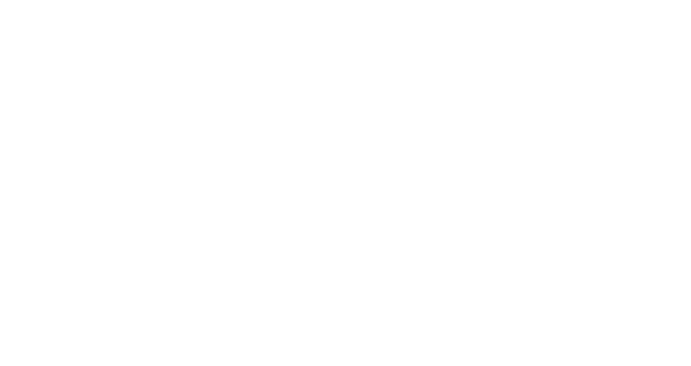
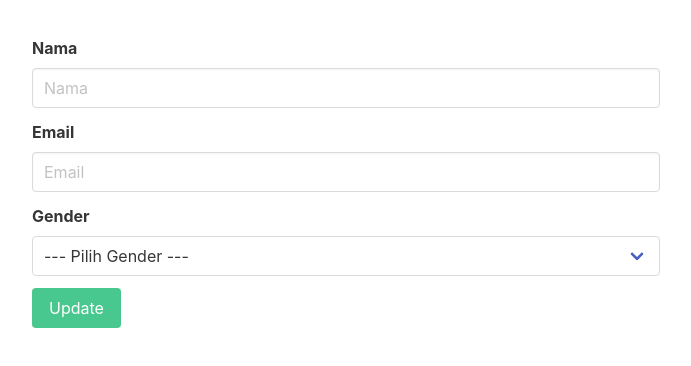
Before and after one commit to hawiksfd/mern-crud, a React (Create React App) app in the folder frontend/: page /edit/1 in a window 1280 px wide. Before the commit this address had no page. Shown: the top 366 px of the page, without its empty margins (294-985 px from the left). Built offline with nearby package versions, Linux system fonts and the light colour scheme; no server answers.

Commit message:
konfigurasi edit user dan routing page

```diff
--- a/frontend/src/App.js
+++ b/frontend/src/App.js
@@ -1,13 +1,15 @@
 import { BrowserRouter, Routes, Route } from "react-router-dom";
 import UserList from "./components/UserList.jsx";
 import AddUser from "./components/AddUser.jsx";
+import EditUser from "./components/EditUser.jsx";
 
 function App() {
   return (
     <BrowserRouter>
       <Routes>
-        <Route path="/" element=<UserList /> />
-        <Route path="/add" element=<AddUser /> />
+        <Route path="/" element={<UserList />} />
+        <Route path="/add" element={<AddUser />} />
+        <Route path="/edit/:id" element={<EditUser />} />
       </Routes>
     </BrowserRouter>
   );
--- /dev/null
+++ b/frontend/src/components/EditUser.jsx
@@ -0,0 +1,93 @@
+import React, {useState, useEffect} from 'react'
+import axios from "axios";
+import {useNavigate, useParams} from "react-router-dom";
+
+
+const EditUser = () => {
+
+    const [nama, setNama] = useState("");
+    const [email, setEmail] = useState("");
+    const [gender, setGender] = useState("");
+    const navigate = useNavigate();
+    const {id} = useParams();
+
+    useEffect(() => {
+      getUserById();
+    }, []);
+
+
+    const UpdateUser = async(e) => {
+        e.preventDefault();
+        try {
+            await axios.patch(`http://localhost:5000/users/${id}`, {
+                nama,
+                email,
+                gender
+            });
+            navigate('/');
+        } catch (error) {
+            console.log(error)
+        }
+    }
+
+    const getUserById = async () => {
+        const response = await axios.get(`http://localhost:5000/users/${id}`);
+        setNama(response.data.nama);
+        setEmail(response.data.email);
+        setGender(response.data.gender);
+
+    }
+
+    return (
+        <div className="columns mt-5 is-centered">
+            <div className="column is-half">
+                <form onSubmit={UpdateUser}>
+                    <div className="field">
+                        <label className="label">Nama</label>
+                        <div className="control">
+                            <input
+                                type="text"
+                                className='input'
+                                placeholder='Nama'
+                                value={nama}
+                                onChange={(e)=>setNama(e.target.value)}
+                            />
+                        </div>
+                    </div>
+                    <div className="field">
+                        <label className="label">Email</label>
+                        <div className="control">
+                            <input
+                                type="text"
+                                className='input'
+                                placeholder='Email'
+                                value={email}
+                                onChange={(e)=>setEmail(e.target.value)}
+                            />
+                        </div>
+                    </div>
+                    <div className="field">
+                        <label className="label">Gender</label>
+                        <div className="control">
+                            <div className="select is-fullwidth">
+                                <select
+                                    value={gender}
+                                    onChange={(e)=>setGender(e.target.value)}
+                                >
+                                    <option value="" selected disabled hidden>--- Pilih Gender ---</option>
+                                    <option value="male">male</option>
+                                    <option value="female">female</option>
+                                </select>
+                            </div>
+                        </div>
+                    </div>
+                    <div className="field">
+                            <button type='submit' className='button is-success'>Update</button>
+                    </div>
+                </form>
+            </div>
+        </div>
+    )
+}
+
+export default EditUser
--- a/frontend/src/components/UserList.jsx
+++ b/frontend/src/components/UserList.jsx
@@ -39,6 +39,7 @@ const UserList = () => {
                             <td>{user.email}</td>
                             <td>{user.gender}</td>
                             <td>
+                                <Link to={`/edit/${user.id}`} className="button is-small is-info">Edit</Link>
                             </td>
                         </tr>
                     ))}
```
